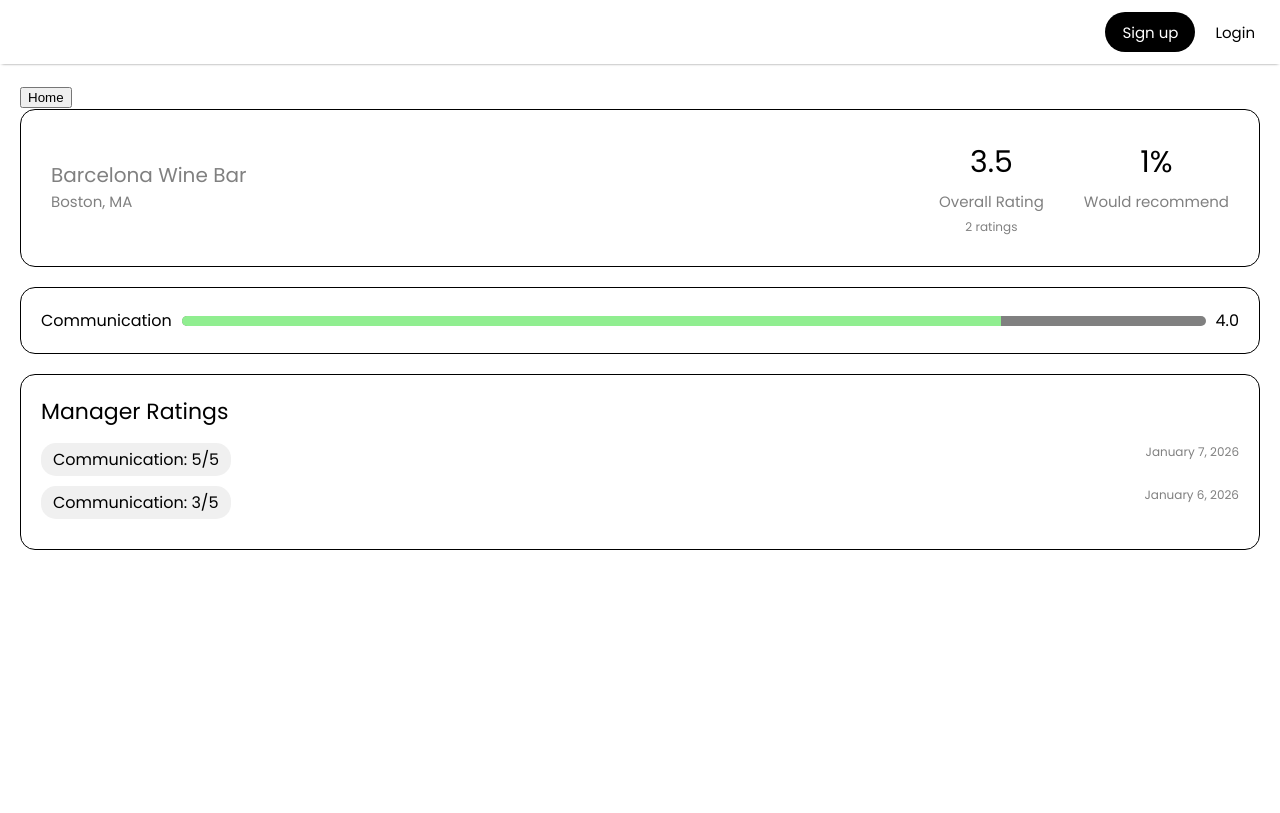
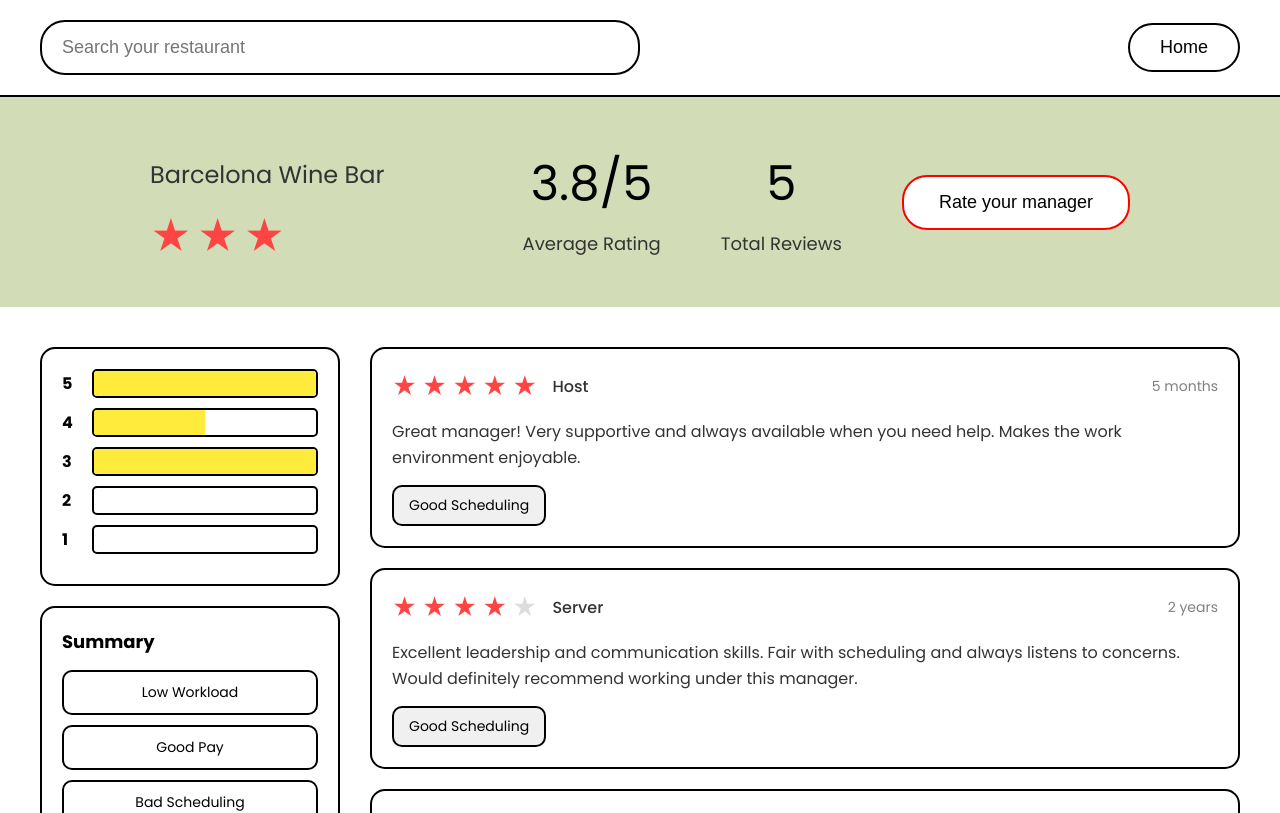
Before and after one commit to gabalingog/ManagerCheck, a React (Create React App) app: page /rate/1 in a window 1280 px wide. Shown: the top 813 px of the page. Built offline with nearby package versions, Linux system fonts and the light colour scheme.

Commit message:
Fixing rating page for managers

```diff
--- a/src/App.js
+++ b/src/App.js
@@ -10,7 +10,6 @@
   return (
     <div>
       <BrowserRouter>
-      <Navbar/>
       <Routes>
         <Route path='/' element={<Home/>}/>
         <Route path='/rate/:managerID' element={<RateManager/>}/>
--- a/src/Components/Rate/RateManager.css
+++ b/src/Components/Rate/RateManager.css
@@ -1,132 +1,338 @@
-.rateManagerPage{
-    padding: 20px;
+.rateManagerPage {
+    padding: 0;
+    margin: 0;
+}
+
+.topBar {
+    display: flex;
+    justify-content: space-between;
+    align-items: center;
+    padding: 20px 40px;
+    background-color: white;
+    border-bottom: 2px solid #000;
+}
+
+.searchBarTop {
+    flex: 1;
+    max-width: 600px;
+}
+
+.searchBarTop input {
+    width: 100%;
+    padding: 15px 20px;
+    font-size: 18px;
+    border: 2px solid black;
+    border-radius: 25px;
+    box-sizing: border-box;
+}
+
+.homeBtn {
+    padding: 12px 30px;
+    font-size: 18px;
+    border: 2px solid black;
+    border-radius: 50px;
+    background-color: white;
+    cursor: pointer;
+    transition: all 0.3s ease;
+}
+
+.homeBtn:hover {
+    background-color: #333;
+    color: white;
 }
 
 .header {
     display: flex;
     justify-content: space-between;
-    padding: 30px;
-    border-radius: 15px;
-    margin-bottom: 20px;
-    border: 1px solid black;
+    align-items: center;
+    padding: 40px 150px;
+    background-color: #D2DCB6;
+    margin-bottom: 0;
+    border: none;
+    border-radius: 0;
 }
 
-.managerInfo span{
-    font-size: 30px;
-    font-weight: 500;
+.managerInfo {
+    flex: 1;
+}
+
+.managerName {
+    font-size: 120px;
+    font-weight: 400;
+    display: block;
+    margin-bottom: 20px;
+    line-height: 1.2;
 }
 
 .resName {
-    font-size: 20px;
-    color: gray;
+    font-size: 24px;
+    color: #333;
+    margin: 10px 0;
 }
 
-.resLoc {
-    margin-top: -20px;
-    font-size: 15px;
-    color: gray;
+.stars {
+    display: flex;
+    gap: 5px;
+    margin-top: 15px;
+}
+
+.star {
+    font-size: 40px;
+    color: #ddd;
+}
+
+.star.filled {
+    color: #ff4444;
 }
 
 .ratingSummary {
     display: flex;
+    flex-direction: row; /* Changed from column to row */
+    align-items: center;
     text-align: center;
-    gap: 40px;
+    gap: 60px; /* Increased gap between items */
+    margin-right: auto; /* Remove this if it exists */
+    margin-left: auto; /* Center it */
+}
+
+.overallRating, .recoStats {
+    display: flex;
+    flex-direction: column;
+    align-items: center; /* Center text within each stat */
 }
 
 .rateNum, .recoNum {
-    font-size: 30px;
+    font-size: 48px;
+    font-weight: 400;
+    margin-bottom: 5px;
 }
 
-.rateLabel, .recoLabel {
-    font-size: 15px;
-    color: gray;
+.rateLabel {
+    font-size: 18px;
+    color: #333;
     margin-top: 5px;
 }
 
-.rateTotal {
-    font-size: 12px;
-    color: gray;
-    margin-top: 5px;
+.rateButton {
+    padding: 15px 35px;
+    font-size: 18px;
+    border: 2px solid #ff0000;
+    border-radius: 25px;
+    background-color: white;
+    cursor: pointer;
+    white-space: nowrap;
+    transition: all 0.3s ease;
 }
 
-.rateBreakdown {
-    border-radius: 15px;
-    border: 1px solid black;
-    margin-bottom: 20px;
+.rateButton:hover {
+    background-color: #ff0000;
+    color: white;
 }
 
-.breakdownItems {
+.contentContainer {
+    display: flex;
+    gap: 30px;
+    padding: 40px;
+    max-width: 1400px;
+    margin: 0 auto;
+}
+
+.leftSection {
+    flex: 0 0 300px;
+}
+
+.rightSection {
+    flex: 1;
+}
+
+.ratingDistribution {
+    border: 2px solid black;
+    border-radius: 15px;
+    padding: 20px;
+    margin-bottom: 20px;
+    background-color: white;
+}
+
+.distributionRow {
     display: flex;
     align-items: center;
+    gap: 10px;
+    margin-bottom: 10px;
+}
+
+.distNum {
+    width: 20px;
+    font-weight: bold;
+}
+
+.distBar {
+    flex: 1;
+    height: 25px;
+    border: 2px solid black;
+    border-radius: 5px;
+    overflow: hidden;
+    background-color: white;
+}
+
+.distFill {
+    height: 100%;
+    background-color: #ffeb3b;
+    transition: width 0.3s ease;
+}
+
+.summaryTags {
+    border: 2px solid black;
+    border-radius: 15px;
     padding: 20px;
+    background-color: white;
+}
+
+.summaryTags h3 {
+    margin: 0 0 15px 0;
+    font-size: 18px;
+}
+
+.tags {
+    display: flex;
+    flex-direction: column;
     gap: 10px;
 }
 
-.breakdownBar {
-    flex: 1;
+.tag {
+    padding: 10px 15px;
+    border: 2px solid black;
     border-radius: 10px;
-    height: 10px;
-    overflow: hidden;
-    background: grey;
+    background-color: white;
+    text-align: center;
+    font-size: 14px;
 }
 
-.breakdownFill {
-    height: 100%;
-    background: lightgreen;
+.reviewsList {
+    display: flex;
+    flex-direction: column;
+    gap: 20px;
 }
 
-.breakdownNum {
-    text-align: right;
+.noReviews {
+    text-align: center;
+    padding: 40px;
+    color: gray;
 }
 
-.ratingsList {
+.reviewCard {
+    border: 2px solid black;
     border-radius: 15px;
-    border: 1px solid black;
     padding: 20px;
+    background-color: white;
 }
 
-.ratingsList > span {
-    font-size: 22px;
-    display: block;
+.reviewHeader {
+    display: flex;
+    align-items: center;
+    gap: 15px;
     margin-bottom: 15px;
 }
 
-.noRatings {
-    text-align: center;
-    color: gray;
+.reviewHeader .stars {
+    display: flex;
+    gap: 5px;
+    margin-top: 0; /* Remove any top margin in review cards */
 }
 
-.ratingCard {
-    border: 1px solid black;
-    border-radius: 15px;
+.reviewHeader .star {
+    font-size: 24px; /* Smaller stars in review cards */
+    color: #ddd;
 }
 
-.ratingCardHeader {
-    display: flex;
-    justify-content: space-between;
-    margin-bottom: 10px;
+.reviewHeader .star.filled {
+    color: #ff4444;
 }
 
-.qualityRatings {
+.reviewPosition {
+    font-size: 16px;
+    font-weight: 500;
+    color: #333;
+}
+
+.reviewDuration {
+    margin-left: auto;
+    color: gray;
+    font-size: 14px;
+}
+
+.reviewComment {
+    font-size: 16px;
+    line-height: 1.6;
+    margin-bottom: 15px;
+    color: #333;
+}
+
+.reviewFooter {
     display: flex;
+    gap: 10px;
     flex-wrap: wrap;
 }
 
-.qualityTag {
-    background: #f0f0f0;
-    border-radius: 15px;
-    padding: 4px 12px;
+.reviewTag {
+    padding: 8px 15px;
+    border: 2px solid black;
+    border-radius: 10px;
+    background-color: #f0f0f0;
+    font-size: 14px;
 }
 
-.ratingDate {
-    font-size: 12px;
-    color: gray;
+@media (max-width: 1024px) {
+    .header {
+        flex-direction: column;
+        align-items: flex-start;
+        gap: 30px;
+        padding: 40px;
+    }
+
+    .managerName {
+        font-size: 70px;
+    }
+
+    .ratingSummary {
+        width: 100%;
+        align-items: flex-start;
+        text-align: left;
+    }
+
+    .contentContainer {
+        flex-direction: column;
+        padding: 20px;
+    }
+
+    .leftSection {
+        flex: 1;
+    }
 }
 
-.ratingRow {
-    margin-bottom: 10px;
+@media (max-width: 768px) {
+    .topBar {
+        flex-direction: column;
+        gap: 15px;
+        padding: 20px;
+    }
+
+    .searchBarTop {
+        max-width: 100%;
+    }
+
+    .header {
+        padding: 30px 20px;
+    }
+
+    .managerName {
+        font-size: 50px;
+    }
+
+    .star {
+        font-size: 30px;
+    }
+
+    .rateNum, .recoNum {
+        font-size: 36px;
+    }
 }
-
-.ratingRow label {
-    display: block;
-}
--- a/src/Components/Rate/RateManager.jsx
+++ b/src/Components/Rate/RateManager.jsx
@@ -1,17 +1,13 @@
 import React, { useEffect, useState } from 'react'
 import { useParams, useLocation, useNavigate } from 'react-router-dom'
 import './RateManager.css'
-import { queryAllByAltText } from '@testing-library/dom';
 
 const RateManager = () => {
-  // get ID from url
   const { managerID } = useParams();
-  // get name from navigation
   const location = useLocation();
   const managerName = location.state?.managerName;
   const navigate = useNavigate();
 
-  // rating form
   const [communication, setCommunication] = useState(0);
   const [fairness, setFairness] = useState(0);
   const [approachability, setApproachability] = useState(0);
@@ -23,33 +19,77 @@
     navigate('/');
   }
 
-  // localstorage of data
   const [allRatings, setAllRatings] = useState(() => {
     const savedRatings = localStorage.getItem('managerRatings');
     if (savedRatings) {
       return JSON.parse(savedRatings);
     } else {
       return {
-        '1': [ // for first person (Gab)
+        '1': [
           {
             id: 1,
             communication: 5,
-            fairness: 4,
-            approachability: 3,
+            fairness: 5,
+            approachability: 5,
             organization: 5,
             wouldRecommend: true,
-            comment: "Great!",
-            date: "January 7, 2026"
+            comment: "Great manager! Very supportive and always available when you need help. Makes the work environment enjoyable.",
+            date: "January 7, 2025",
+            position: "Host",
+            duration: "5 months",
+            tags: ["Good Scheduling"]
           },
           {
             id: 2,
+            communication: 4,
+            fairness: 4,
+            approachability: 4,
+            organization: 4,
+            wouldRecommend: true,
+            comment: "Excellent leadership and communication skills. Fair with scheduling and always listens to concerns. Would definitely recommend working under this manager.",
+            date: "January 6, 2025",
+            position: "Server",
+            duration: "2 years",
+            tags: ["Good Scheduling"]
+          },
+          {
+            id: 3,
             communication: 3,
             fairness: 2,
             approachability: 3,
             organization: 3,
             wouldRecommend: false,
-            comment: "Not decent...",
-            date: "January 6, 2026"
+            comment: "Could improve on fairness and organization. Sometimes plays favorites with scheduling.",
+            date: "January 5, 2025",
+            position: "Bartender",
+            duration: "1 year",
+            tags: ["Low Workload", "Good Pay"]
+          },
+          {
+            id: 4,
+            communication: 5,
+            fairness: 4,
+            approachability: 5,
+            organization: 4,
+            wouldRecommend: true,
+            comment: "Very approachable and understanding. Easy to talk to about any issues or concerns.",
+            date: "January 3, 2025",
+            position: "Server",
+            duration: "8 months",
+            tags: ["Bad Scheduling"]
+          },
+          {
+            id: 5,
+            communication: 2,
+            fairness: 3,
+            approachability: 2,
+            organization: 3,
+            wouldRecommend: false,
+            comment: "Lacks communication skills. Often doesn't relay important information to the team in a timely manner.",
+            date: "December 28, 2024",
+            position: "Host",
+            duration: "4 months",
+            tags: ["Low Workload"]
           }
         ],
         '2': [
@@ -60,30 +100,29 @@
             approachability: 3,
             organization: 4,
             wouldRecommend: true,
-            comment: "Excellent!",
-            date: "January 5, 2026"
+            comment: "Excellent manager overall! Very organized and fair with everyone.",
+            date: "January 5, 2025",
+            position: "Host",
+            duration: "3 months",
+            tags: ["Good Pay"]
           }
         ]
       };
     }
   });
 
-  // save ratings
   useEffect(() => {
     localStorage.setItem('managerRatings', JSON.stringify(allRatings));
   }, [allRatings]);
 
-  // raitings for current manager
   const existingRatings = allRatings[managerID] || [];
 
-  // average ratings
   const calAverage = (quality) => {
     if (existingRatings.length === 0) return 0;
     const sum = existingRatings.reduce((acc, rating) => acc + rating[quality], 0);
     return (sum / existingRatings.length).toFixed(1);
   };
 
-  // overall rating
   const overallRating = existingRatings.length > 0 ? (
     (parseFloat(calAverage('communication')) +
     parseFloat(calAverage('fairness')) +
@@ -92,13 +131,23 @@
   ).toFixed(1) : 0;
 
   const recoPercent = existingRatings.length > 0 ? Math.round(
-    (existingRatings.filter(r => r.wouldRecommend).length / existingRatings.length)
+    (existingRatings.filter(r => r.wouldRecommend).length / existingRatings.length) * 100
   ) : 0;
 
-  // runs to submit rating
+  const getRatingDistribution = () => {
+    const distribution = { 5: 0, 4: 0, 3: 0, 2: 0, 1: 0 };
+    existingRatings.forEach(rating => {
+      const avg = Math.round((rating.communication + rating.fairness + rating.approachability + rating.organization) / 4);
+      distribution[avg]++;
+    });
+    return distribution;
+  };
+
+  const ratingDistribution = getRatingDistribution();
+  const maxCount = Math.max(...Object.values(ratingDistribution));
+
   const submitRating = (e) => {
     e.preventDefault();
-    // check if all are filled
     if (!communication || !fairness || !approachability || !organization || wouldRecommend === null || !comment.trim()) {
       alert('Please complete all fields before submitting');
       return;
@@ -112,16 +161,17 @@
       organization,
       wouldRecommend,
       comment: comment.trim(),
-      date: new Date().toLocaleDateString('en-US', { month: 'short', day: '2-digit', year:'numeric'})
+      date: new Date().toLocaleDateString('en-US', { month: 'long', day: 'numeric', year:'numeric'}),
+      position: "Server",
+      duration: "6 months",
+      tags: []
     };
 
-    // add rating to manager's rating
     setAllRatings(prevRatings => ({
       ...prevRatings,
       [managerID]: [...(prevRatings[managerID] || []), newRating]
     }));
 
-    // reset form
     setCommunication(0);
     setFairness(0);
     setApproachability(0);
@@ -132,83 +182,103 @@
     alert('Rating submitted successfully!');
   };
 
-  const ratingStars = ({ rating, setRating, label }) => {
-    return (
-      <div className="ratingRow">
-        <label>{label}</label>
-        <div className="stars">
-          {[1, 2, 3, 4, 5].map((star) => (
-            <span
-              key={star}
-              className={`star ${rating >= star ? 'filled' : ''}`}
-              onClick={() => setRating(star)}
-            >★</span>
-          ))}
-        </div>
-      </div>
-    );
-  };
-
   return (
     <div className='rateManagerPage'>
-      <div className="home">
-        <button onClick={goHome}>Home</button>
+      <div className="topBar">
+        <div className="searchBarTop">
+          <input type="text" placeholder="Search your restaurant" />
+        </div>
+        <button className="homeBtn" onClick={goHome}>Home</button>
       </div>
 
       <div className="header">
         <div className="managerInfo">
-          <span>{managerName}</span>
+          <span className="managerName">{managerName}</span>
           <p className="resName">Barcelona Wine Bar</p>
-          <p className="resLoc">Boston, MA</p>
+          <div className="stars">
+            {[1, 2, 3].map((star) => (
+              <span key={star} className="star filled">★</span>
+            ))}
+          </div>
         </div>
 
         <div className="ratingSummary">
           <div className="overallRating">
-            <div className="rateNum">{overallRating}</div>
-            <div className="rateLabel">Overall Rating</div>
-            <div className="rateTotal">{existingRatings.length} ratings</div>
+            <div className="rateNum">{overallRating}/5</div>
+            <div className="rateLabel">Average Rating</div>
           </div>
           <div className="recoStats">
-            <div className="recoNum">{recoPercent}%</div>
-            <div className="recoLabel">Would recommend</div>
+            <div className="recoNum">{existingRatings.length}</div>
+            <div className="rateLabel">Total Reviews</div>
           </div>
+          <button className="rateButton">Rate your manager</button>
         </div>
       </div>
 
-      {existingRatings.length > 0 && (
-        <div className="rateBreakdown">
-          <div className="breakdownItems">
-            <span className="breakdownLabel">Communication</span>
-            <div className="breakdownBar">
-              <div className="breakdownFill"
-                style={{width: `${(calAverage('communication') / 5) * 100}%`}}></div>
+      <div className="contentContainer">
+        <div className="leftSection">
+          {/* Rating Distribution */}
+          <div className="ratingDistribution">
+            {[5, 4, 3, 2, 1].map((num) => (
+              <div key={num} className="distributionRow">
+                <span className="distNum">{num}</span>
+                <div className="distBar">
+                  <div
+                    className="distFill"
+                    style={{ width: maxCount > 0 ? `${(ratingDistribution[num] / maxCount) * 100}%` : '0%' }}
+                  ></div>
+                </div>
+              </div>
+            ))}
+          </div>
+
+          {/* Summary Tags */}
+          <div className="summaryTags">
+            <h3>Summary</h3>
+            <div className="tags">
+              <span className="tag">Low Workload</span>
+              <span className="tag">Good Pay</span>
+              <span className="tag">Bad Scheduling</span>
             </div>
-            <span className="breakdownNum">{calAverage('communication')}</span>
           </div>
         </div>
-      )}
 
-      <div className="contentCont">
-        <div className="ratingsList">
-          <span>Manager Ratings</span>
-          {existingRatings.length === 0 ? (
-            <div className="noRatings">
-              <p>No ratings yet. Be the first to rate {managerName}</p>
-            </div>
-          ) : (
-            existingRatings.map((rating) => (
-              <div key={rating.id} className='rating Card'>
-                <div className='ratingCardHeader'>
-                  <div className='qualityRatings'>
-                    <span className='qualityTag'>Communication: {rating.communication}/5</span>
-                    {/* others */}
+        <div className="rightSection">
+          {/* Reviews List */}
+          <div className="reviewsList">
+            {existingRatings.length === 0 ? (
+              <div className="noReviews">
+                <p>No reviews yet. Be the first to review {managerName}!</p>
+              </div>
+            ) : (
+              existingRatings.map((rating) => (
+                <div key={rating.id} className="reviewCard">
+                  <div className="reviewHeader">
+                    <div className="stars">
+                      {[1, 2, 3, 4, 5].map((star) => {
+                        const avgRating = Math.round((rating.communication + rating.fairness + rating.approachability + rating.organization) / 4);
+                        return (
+                          <span key={star} className={`star ${star <= avgRating ? 'filled' : ''}`}>★</span>
+                        );
+                      })}
+                    </div>
+                    <span className="reviewPosition">{rating.position}</span>
+                    <span className="reviewDuration">{rating.duration}</span>
                   </div>
-                  <span className='ratingDate'>{rating.date}</span>
+
+                  <div className="reviewComment">
+                    {rating.comment}
+                  </div>
+
+                  <div className="reviewFooter">
+                    {rating.tags && rating.tags.map((tag, index) => (
+                      <span key={index} className="reviewTag">{tag}</span>
+                    ))}
+                  </div>
                 </div>
-                {/* would recommend */}
-              </div>
-            ))
-          )}
+              ))
+            )}
+          </div>
         </div>
       </div>
     </div>
```
